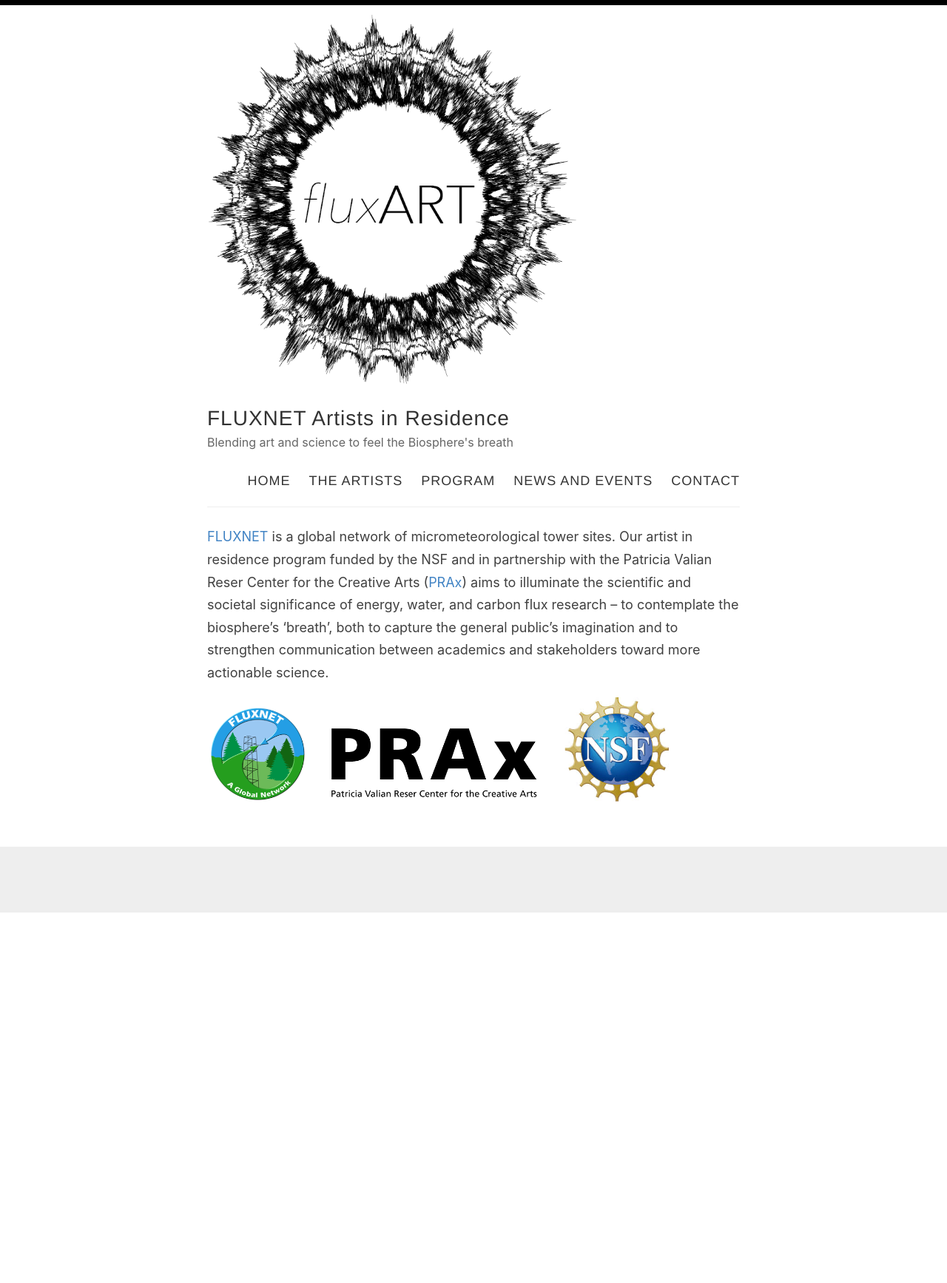
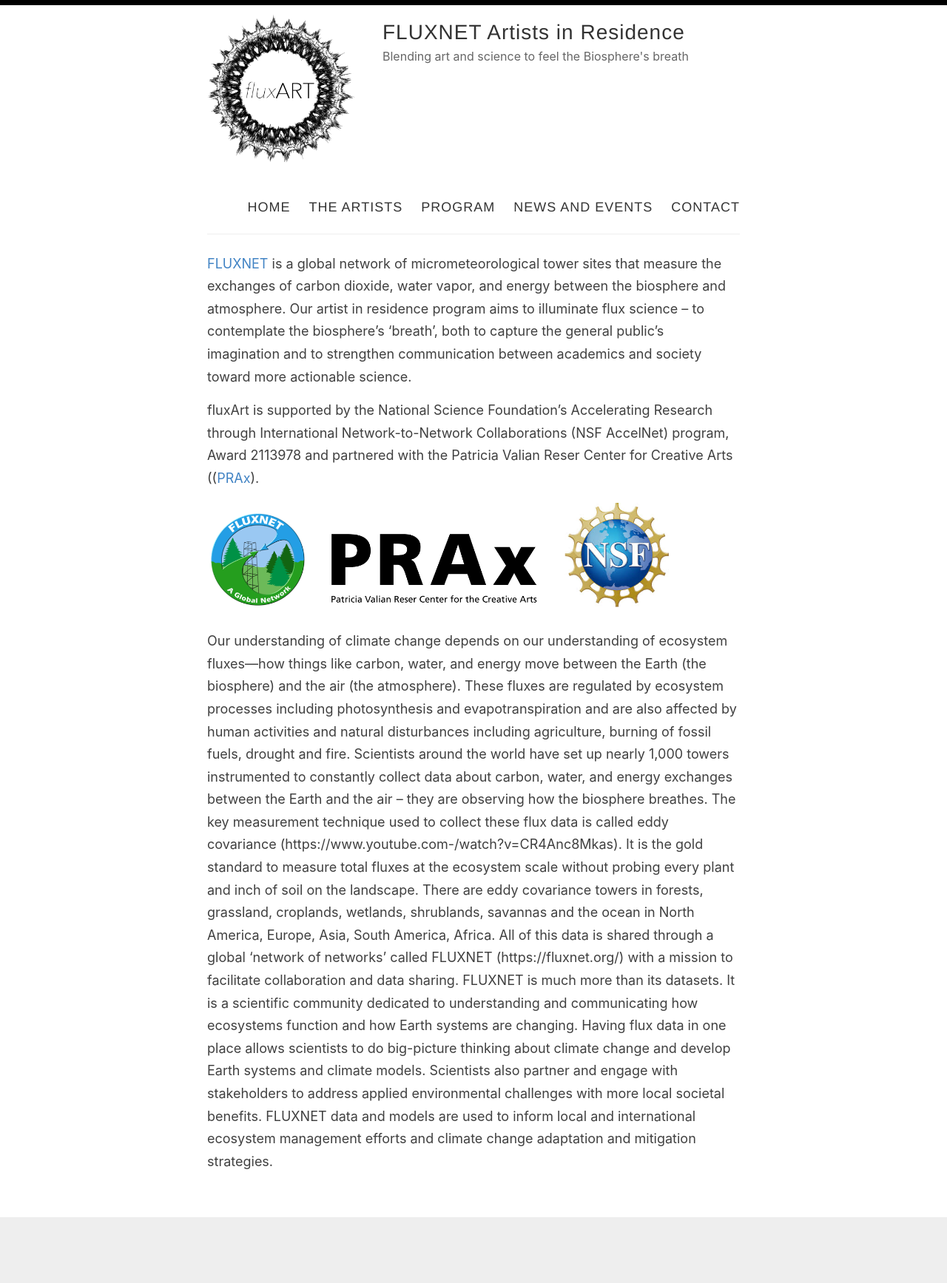
Before and after one commit to fluxnetart/fluxnetart.github.io, a Jekyll site: the page built from index.md, in a window 1280 px wide. Shown: the whole page at 74% size. Built offline with Jekyll 4.4.1, drawn with Linux system fonts in a browser that asks for light colours; before the commit the page ends 1234 px from its top, so only the background shows below that.

Commit message:
logo size

```diff
--- a/assets/style.scss
+++ b/assets/style.scss
@@ -279,8 +279,8 @@
 
 .site-avatar {
   float: left;
-  width: 522px;
-  height: 522px;
+  width: 222px;
+  height: 222px;
   margin-right: 15px;
 
   @include mobile {
@@ -291,8 +291,8 @@
 
   img {
     border-radius: 5px;
-    width: 500px;
-    height: 500px;
+    width: 200px;
+    height: 200px;
     object-fit: cover;
   }
 }
--- a/index.md
+++ b/index.md
@@ -2,9 +2,16 @@
 layout: default
 ---
 
-<a href = "https://fluxnet.org/">FLUXNET</a> is a global network of micrometeorological tower sites. Our artist in residence program funded by the NSF and in partnership with the Patricia Valian Reser Center for the Creative Arts (<a href = "https://prax.oregonstate.edu/">PRAx</a>) aims to illuminate the scientific and societal significance of energy, water, and carbon flux research – to contemplate the biosphere’s ‘breath’, both to capture the general public’s imagination and to strengthen communication between academics and stakeholders toward more actionable science.
+<a href = "https://fluxnet.org/">FLUXNET</a> is a global network of micrometeorological tower sites that measure the exchanges of carbon dioxide, water vapor, and energy between the biosphere and atmosphere. Our artist in residence program aims to illuminate flux science – to contemplate the biosphere’s ‘breath’, both to capture the general public’s imagination and to strengthen communication between academics and society toward more actionable science.
+
+fluxArt is supported by the National Science Foundation’s Accelerating Research through International Network-to-Network Collaborations (NSF AccelNet) program, Award 2113978 and partnered with the Patricia Valian Reser Center for Creative Arts ((<a href = "https://prax.oregonstate.edu/">PRAx</a>).
 
 
 <figure>
   <img src="https://fluxnetart.github.io/images/logos.png" class="center" height="150" width="631">
 </figure>
+
+
+Our understanding of climate change depends on our understanding of ecosystem fluxes—how things like carbon, water, and energy move between the Earth (the biosphere) and the air (the atmosphere). These fluxes are regulated by ecosystem processes including photosynthesis and evapotranspiration and are also affected by human activities and natural disturbances including agriculture, burning of fossil fuels, drought and fire.
+Scientists around the world have set up nearly 1,000 towers instrumented to constantly collect data about carbon, water, and energy exchanges between the Earth and the air – they are observing how the biosphere breathes. The key measurement technique used to collect these flux data is called eddy covariance (https://www.youtube.com-/watch?v=CR4Anc8Mkas). It is the gold standard to measure total fluxes at the ecosystem scale without probing every plant and inch of soil on the landscape. There are eddy covariance towers in forests, grassland, croplands, wetlands, shrublands, savannas and the ocean in North America, Europe, Asia, South America, Africa. All of this data is shared through a global ‘network of networks’ called FLUXNET (https://fluxnet.org/) with a mission to facilitate collaboration and data sharing.
+FLUXNET is much more than its datasets. It is a scientific community dedicated to understanding and communicating how ecosystems function and how Earth systems are changing. Having flux data in one place allows scientists to do big-picture thinking about climate change and develop Earth systems and climate models. Scientists also partner and engage with stakeholders to address applied environmental challenges with more local societal benefits. FLUXNET data and models are used to inform local and international ecosystem management efforts and climate change adaptation and mitigation strategies.
```
Also changed, not shown: _pages/program.md (+1 -0 lines).
